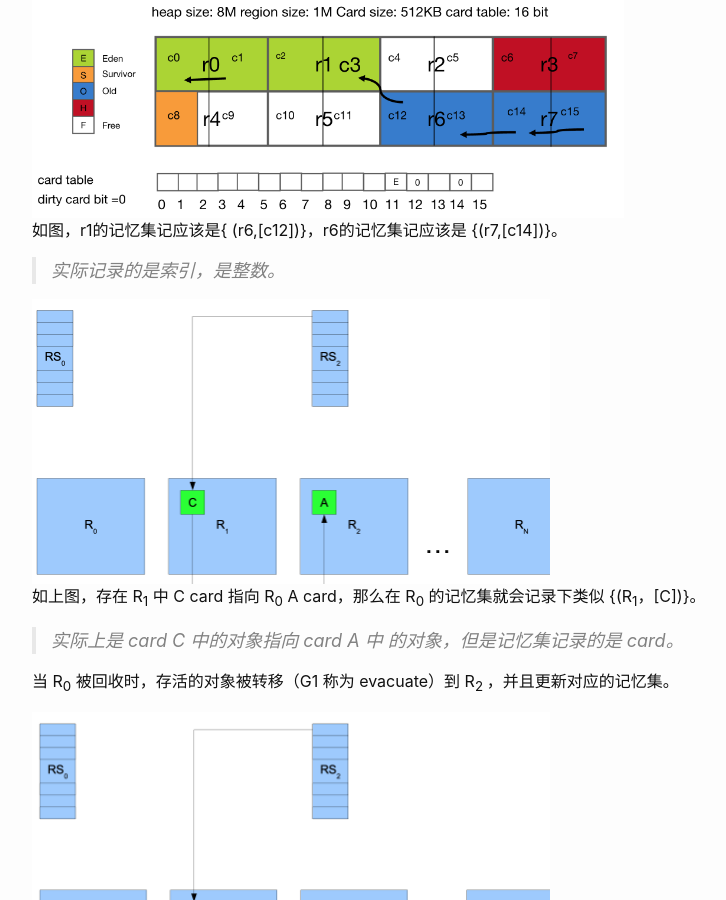
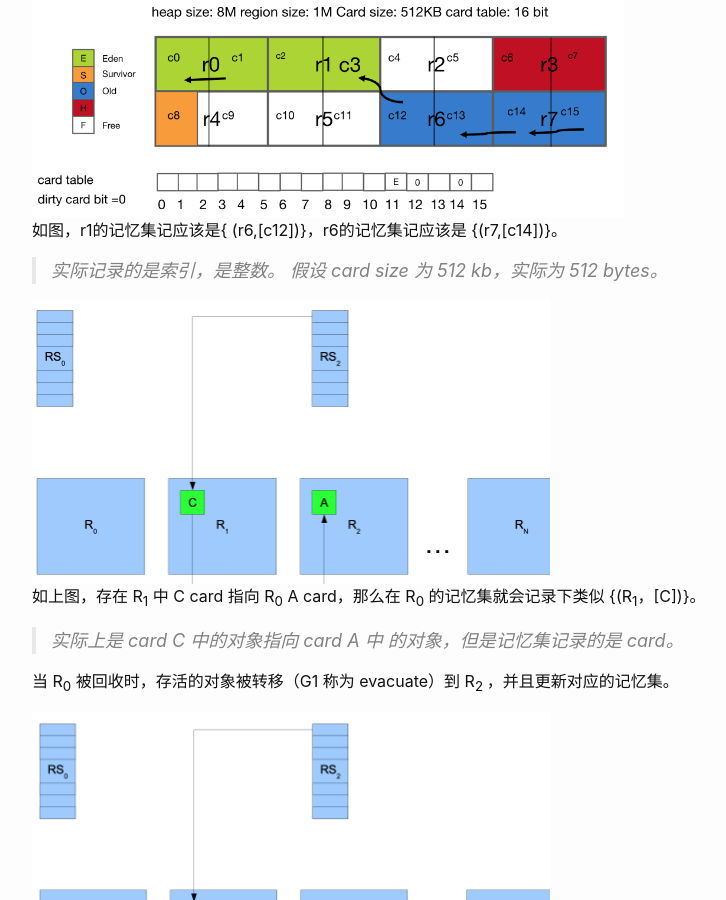
Before and after one commit to yoa1226/yoa1226.github.io, a Jekyll site: the page built from _posts/2024-08-05-g1-gc-important-component.md, in a window 1280 px wide and 900 px high, scrolled down 4683 px. Shown: the whole window, without its empty margins (238-964 px from the left). Built offline with Jekyll 4.4.1, drawn with Linux system fonts in a browser that asks for light colours.

Commit message:
fix card size

```diff
--- a/_posts/2024-08-05-g1-gc-important-component.md
+++ b/_posts/2024-08-05-g1-gc-important-component.md
@@ -126,6 +126,7 @@ G1 利用记忆集（Remembered Sets）解决分代收集和部分收集的问
 如图，r1的记忆集记应该是{ (r6,[c12])}，r6的记忆集记应该是 {(r7,[c14])}。
 
 > 实际记录的是索引，是整数。
+> 假设 card size 为 512 kb，实际为 512 bytes。
 
 <image src = "/assets/gc-important-component/rset1.png" width="70%" title=""/>
 
```
